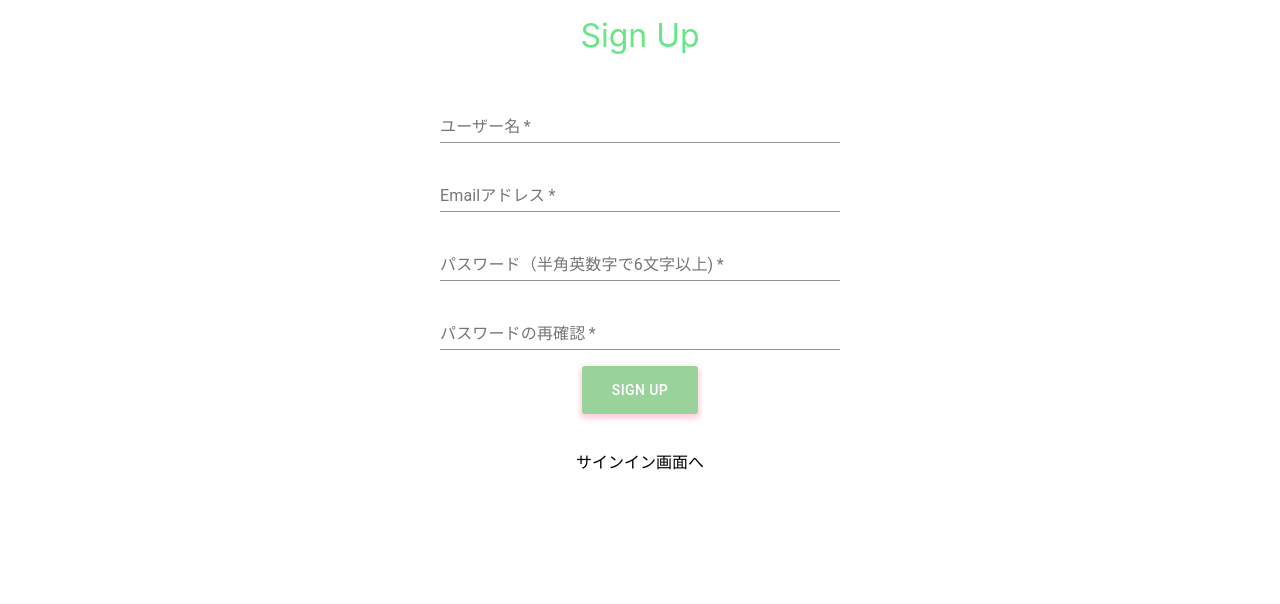
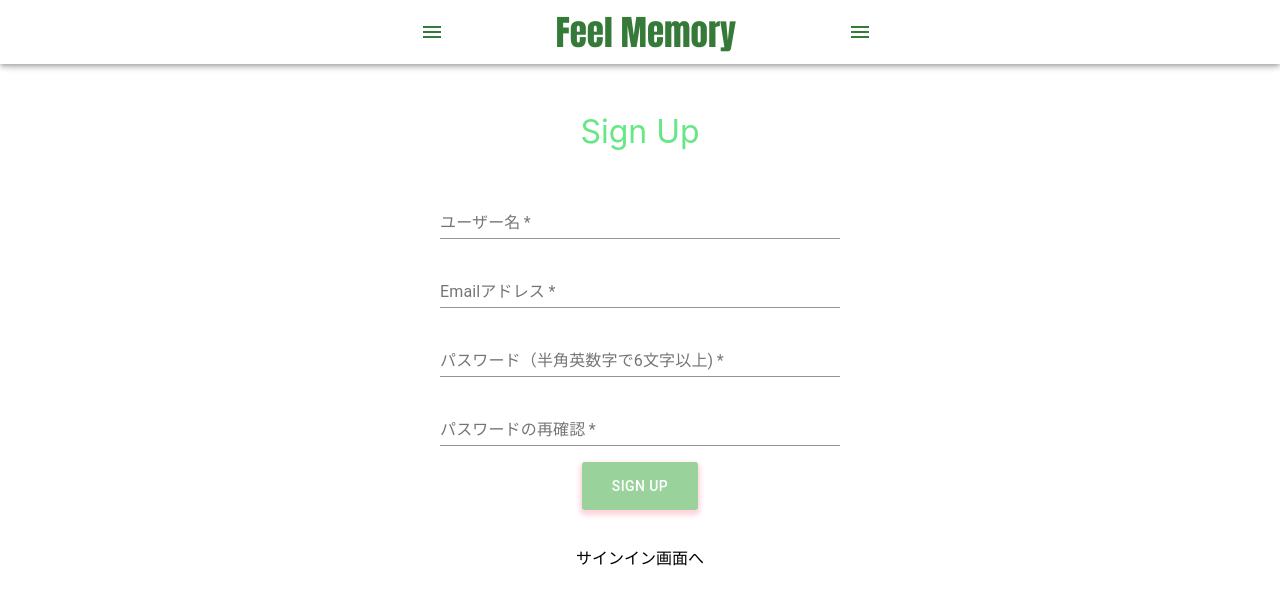
Before and after one commit to koumori-07/feel_memory, a React (Create React App) app: page /signup in a window 1280 px wide. Shown: the top 604 px of the page. Built offline with nearby package versions, Linux system fonts and the light colour scheme.

Commit message:
header create

```diff
--- a/src/App.js
+++ b/src/App.js
@@ -7,7 +7,7 @@ const App = () => {
   return (
     <>
         <Header />
-      <div >
+      <div className="main">
         <Router />
       </div>
     </>
--- a/src/components/Article/ArticleCard.jsx
+++ b/src/components/Article/ArticleCard.jsx
@@ -10,6 +10,7 @@ import Typography from '@material-ui/core/Typography';
 const useStyles = makeStyles({
     root: {
         minWidth: 275,
+        marginTop:5
     },
     bullet: {
         display: 'inline-block',
--- a/src/components/Header.jsx
+++ b/src/components/Header.jsx
@@ -1,9 +1,104 @@
-import React from 'react'
+import React, { useState } from 'react'
+import { makeStyles, useTheme } from '@material-ui/core/styles';
+import Drawer from '@material-ui/core/Drawer';
+import AppBar from '@material-ui/core/AppBar';
+import Toolbar from '@material-ui/core/Toolbar';
+import Typography from '@material-ui/core/Typography';
+import IconButton from '@material-ui/core/IconButton';
+import MenuIcon from '@material-ui/icons/Menu';
+import ChevronLeftIcon from '@material-ui/icons/ChevronLeft';
+import ChevronRightIcon from '@material-ui/icons/ChevronRight';
+import { Button, createStyles } from '@material-ui/core';
+import { push } from 'connected-react-router';
+import { useDispatch, useSelector } from "react-redux";
 
-const Header =()=>{
-    return(
-        <div className="a">
+const useStyles=makeStyles(()=>
+createStyles({
+    wrap:{
+        flexGrow: 1,
+    },
+    bar:{
+        backgroundColor:"white",
+        color:"#357a38",
+        },
+    left:{
+        marginRight:"100px"
+    },
+    right:{
+        marginLeft:"100px"
+    }
 
+}))
+
+const Header = () => {
+    const theme = useTheme();
+    const [openleft, setOpenleft] = useState(false);
+    const [openright, setOpenright] = useState(false);
+    const dispatch = useDispatch();
+    const classes = useStyles();
+
+
+    const handleDrawerOpenleft = () => {
+        setOpenleft(true);
+    };
+
+    const handleDrawerCloseleft = () => {
+        setOpenleft(false);
+    };
+
+    const handleDrawerOpenright = () => {
+        setOpenright(true);
+    };
+
+    const handleDrawerCloseright = () => {
+        setOpenright(false);
+    };
+    return (
+        <div className={classes.wrap}>
+            <AppBar position="fixed" className={classes.bar} >
+                <Toolbar className="spacebetween" >
+                    <IconButton
+                        color="inherit"
+                        aria-label="open left"
+                        edge="end"
+                        onClick={handleDrawerOpenleft}
+                        className={classes.left}
+                        >
+                        <MenuIcon/>
+                    </IconButton>
+                    <div className="title">Feel Memory</div>
+                    <IconButton
+                        color="inherit"
+                        aria-label="open right"
+                        edge="end"
+                        onClick={handleDrawerOpenright}
+                        className={classes.right}>
+                        <MenuIcon/>
+                    </IconButton>
+                </Toolbar>
+            </AppBar>
+            <Drawer
+                open={openleft}
+                anchor="left">
+                <IconButton>
+                    {theme.direction === 'rtl' ? <ChevronLeftIcon /> : <ChevronRightIcon />}
+                </IconButton>
+                <button onClick={() => dispatch(push('/'))}>top</button>
+                <button onClick={() =>
+                    dispatch(push('/new'),
+                    )}>新規投稿</button>
+            </Drawer>
+            <Drawer
+                open={openright}
+                anchor="right">
+                <IconButton onClick={handleDrawerCloseright}>
+                    {theme.direction === 'rtl' ? <ChevronLeftIcon /> : <ChevronRightIcon />}
+                </IconButton>
+                <button onClick={() => dispatch(push('/'))}>top</button>
+                <button onClick={() =>
+                    dispatch(push('/new'),
+                    )}>新規投稿</button>
+            </Drawer>
         </div>
     )
 }
--- a/src/index.css
+++ b/src/index.css
@@ -52,6 +52,34 @@ code {
     display: none;
 }
 
+.space-side{
+    padding:0 50px;
+
+}
+.spacebetween {
+justify-content: space-between;
+margin:0 250px;
+margin: 0 auto;
+max-width: 1024;
+}
+
+.title{
+    font-family: 'Apple Chancery','Impact','Arial Rounded MT Bold',sans-serif;
+    font-size: 35px;
+}
+
+.main{
+    padding: 96px 0/*上下余白（header,futter)*/
+}
+
+.main-container{
+    margin: 0 auto;
+    max-width: 700px;
+    /* position: relative;
+    padding: 0 1rem; */
+    text-align: center;
+    width: 100%;
+}
 .list-image-size {
     display: flex;
     flex-flow: wrap;
--- a/src/temlates/TopPage.jsx
+++ b/src/temlates/TopPage.jsx
@@ -1,4 +1,4 @@
-import React, { useEffect, useState} from 'react'
+import React, { useEffect, useState } from 'react'
 import { useDispatch, useSelector } from "react-redux";
 import { getArticles } from '../reducks/article/selector';
 import { ArticleCard } from '../components/Article';
@@ -12,17 +12,17 @@ const TopPage = () => {
     const articles = getArticles(selector)
     const dispatch = useDispatch();
     console.log(articles)
-    return(
+    return (
+        <div className="main-container">
+            <section>
+                {articles.length > 0 && (
+                    articles.map(article => (
+                        <ArticleCard key={article.id} article={article} />
+                    ))
+                )}
 
-        <section>
-           <Button onClick={() => dispatch(push('/new'))}>新規投稿</Button>
-            {articles.length > 0 &&(
-                articles.map(article=>(
-                    <ArticleCard key={article.id}article={article}/>
-                ))
-            )}
-        </section>
-
+            </section>
+        </div>
     )
 }
 export default TopPage
```
Also changed, not shown: 1 other file (tests, documents, lock files or other folders).
